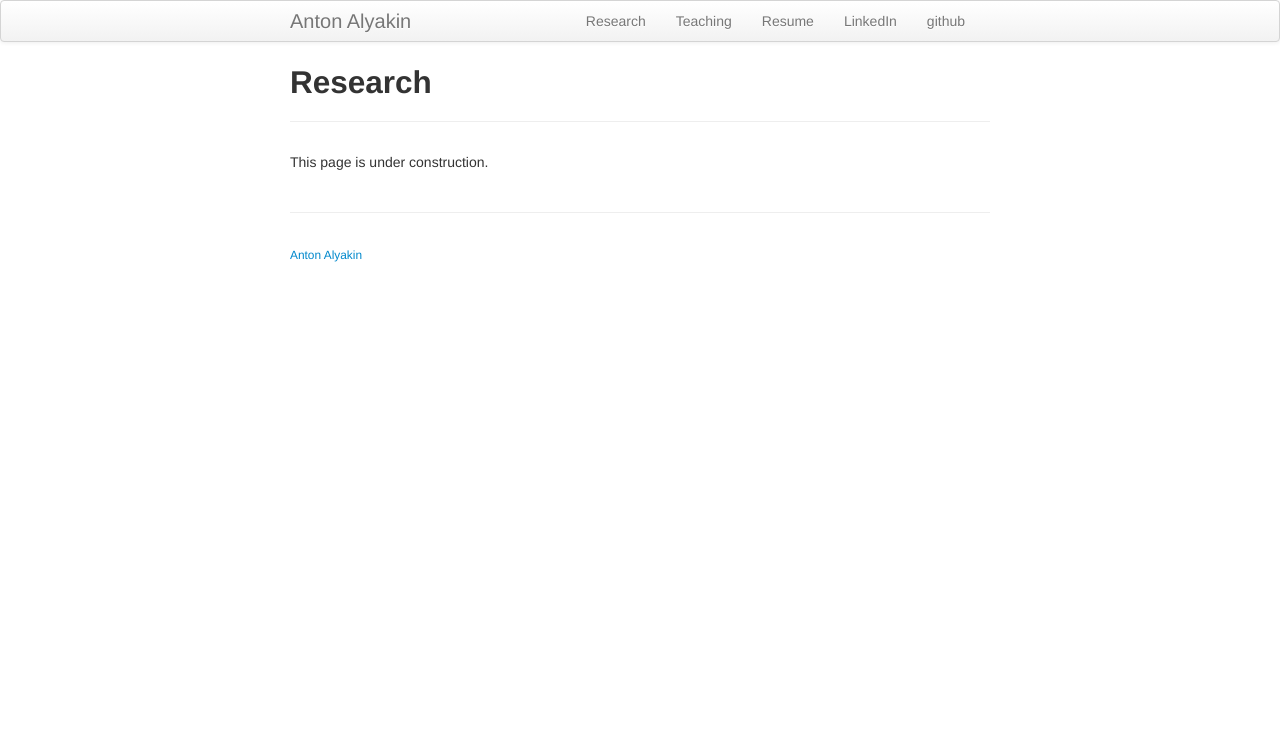
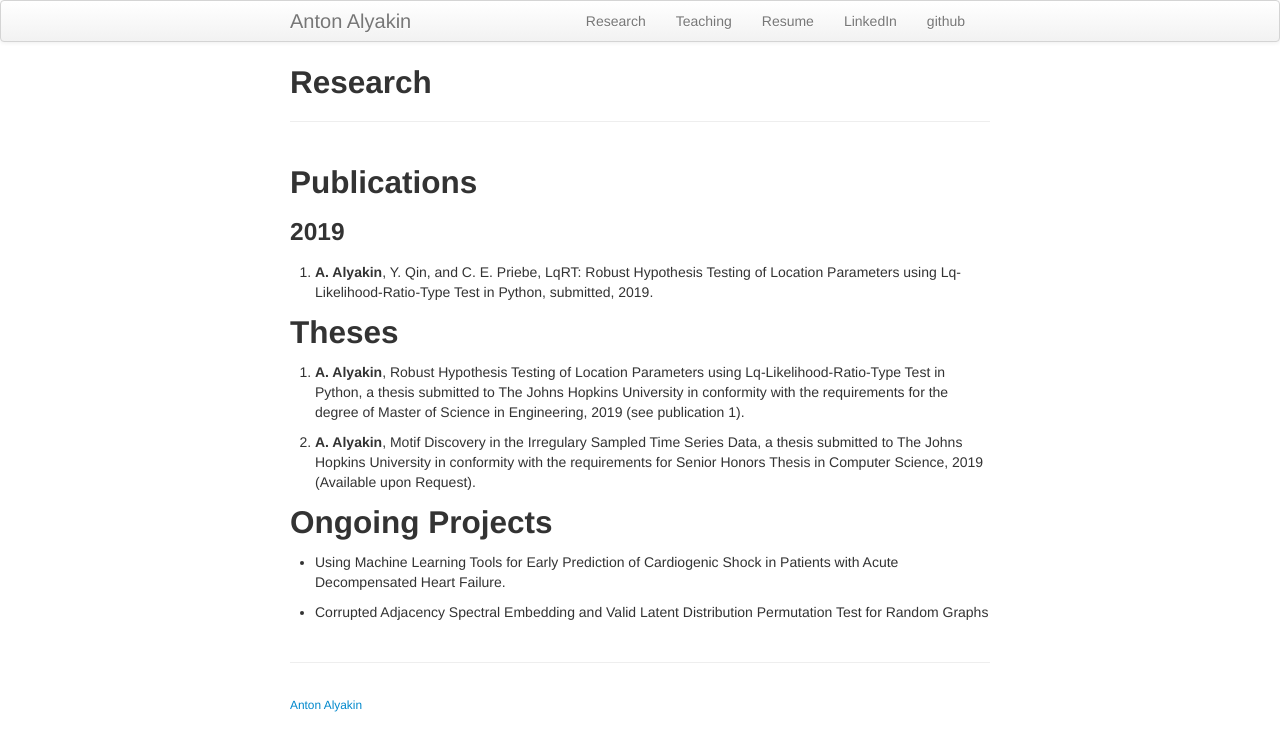
Before and after one commit to alyakin314/alyakin314.github.io, a Jekyll site: the page built from pages/research.md, in a window 1280 px wide. Shown: the top 751 px of the page. Built offline with Jekyll 4.4.1, drawn with Linux system fonts in a browser that asks for light colours.

Commit message:
modified research

```diff
--- a/pages/research.md
+++ b/pages/research.md
@@ -2,4 +2,19 @@
 layout: page
 title: Research
 ---
-This page is under construction.
+## Publications
+### 2019
+[//]: # 2. F. Rahman, N. Finkelstein, **A. Alyakin**, N. A Gilotra, J. Trost, S. P. Schulman, and S. Saria, Using Machine Learning Tools for Early Prediction of Cardiogenic Shock in Patients with Acute Decompensated Heart Failure, submitted, 2019.
+
+1. **A. Alyakin**, Y. Qin, and  C. E. Priebe, LqRT: Robust Hypothesis Testing of Location Parameters using Lq-Likelihood-Ratio-Type Test in Python, submitted, 2019.
+
+## Theses
+2. **A. Alyakin**, Robust Hypothesis Testing of Location Parameters using Lq-Likelihood-Ratio-Type Test in Python, a thesis submitted to The Johns Hopkins University in conformity with the requirements for the degree of Master of Science in Engineering, 2019 (see publication 1).
+
+1. **A. Alyakin**, Motif Discovery in the Irregulary Sampled Time Series Data, a thesis submitted to The Johns Hopkins University in conformity with the requirements for Senior Honors Thesis in Computer Science, 2019 (Available upon Request).
+
+
+## Ongoing Projects
+- Using Machine Learning Tools for Early Prediction of Cardiogenic Shock in Patients with Acute Decompensated Heart Failure.
+
+- Corrupted Adjacency Spectral Embedding and Valid Latent Distribution Permutation Test for Random Graphs
```
